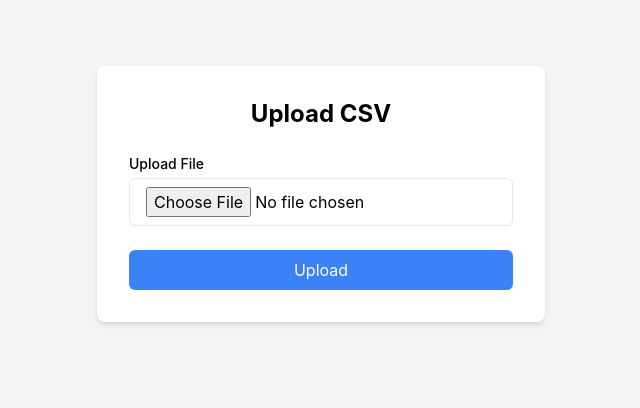
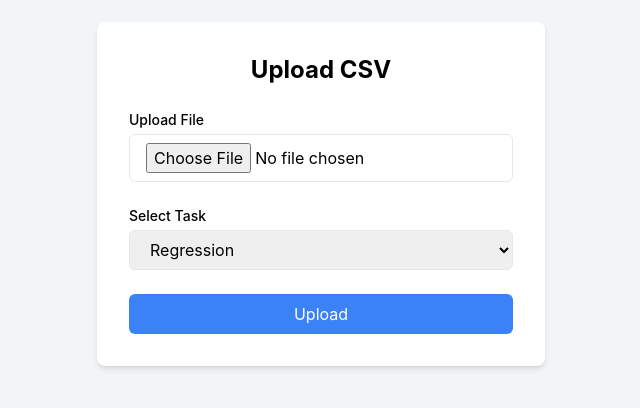
Before and after one commit to Adinlo/Hackathon, a React (Create React App) app in the folder frontend/: page /upload in a window 1280 px wide. Shown: the part 206-614 px from the top of the page, without its empty margins (319-959 px from the left). Built offline with nearby package versions, Linux system fonts and the light colour scheme.

Commit message:
added regression/classification choice

```diff
--- a/frontend/src/pages/UploadPage.js
+++ b/frontend/src/pages/UploadPage.js
@@ -4,16 +4,22 @@ import axios from 'axios';
 
 const UploadPage = () => {
   const [file, setFile] = useState(null);
+  const [task, setTask] = useState('regression');
   const [message, setMessage] = useState('');
 
   const handleFileChange = (event) => {
     setFile(event.target.files[0]);
   };
 
+   const handleTaskChange = (event) => {
+    setTask(event.target.value);
+  };
+
   const handleSubmit = async (event) => {
     event.preventDefault();
     const formData = new FormData();
     formData.append('file', file);
+    formData.append('task', task);
 
     try {
       const response = await axios.post('http://localhost:8000/upload/', formData, {
@@ -42,6 +48,17 @@ const UploadPage = () => {
               className="w-full px-4 py-2 mt-1 border rounded-md focus:ring-blue-500 focus:border-blue-500"
             />
           </div>
+          <div>
+            <label className="block text-sm font-medium">Select Task</label>
+            <select
+              value={task}
+              onChange={handleTaskChange}
+              className="w-full px-4 py-2 mt-1 border rounded-md focus:ring-blue-500 focus:border-blue-500"
+            >
+              <option value="regression">Regression</option>
+              <option value="classification">Classification</option>
+            </select>
+          </div>
           <button
             type="submit"
             className="w-full px-4 py-2 text-white bg-blue-500 rounded-md hover:bg-blue-600"
```
Also changed, not shown: 1 other file (tests, documents, lock files or other folders).
